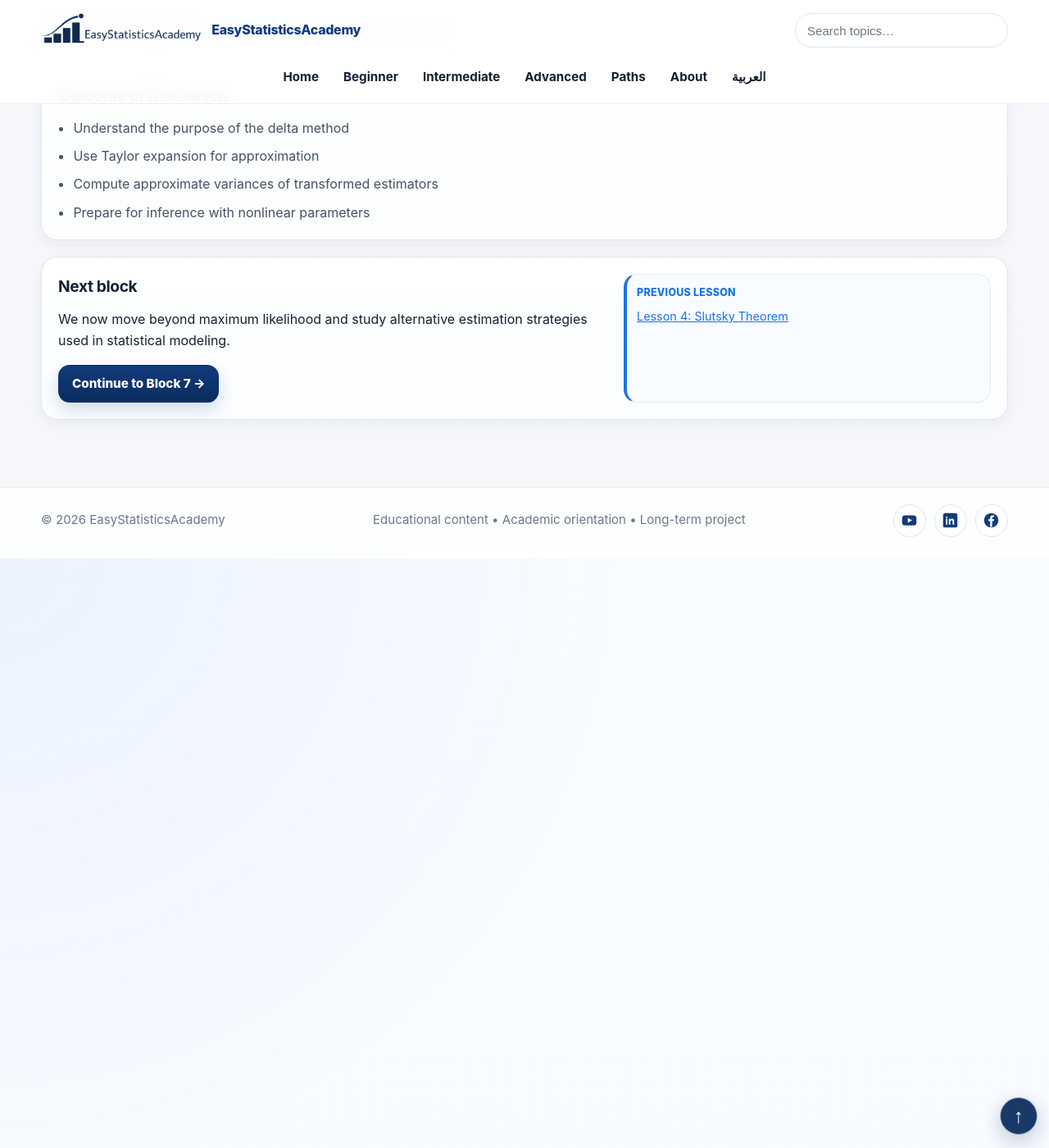
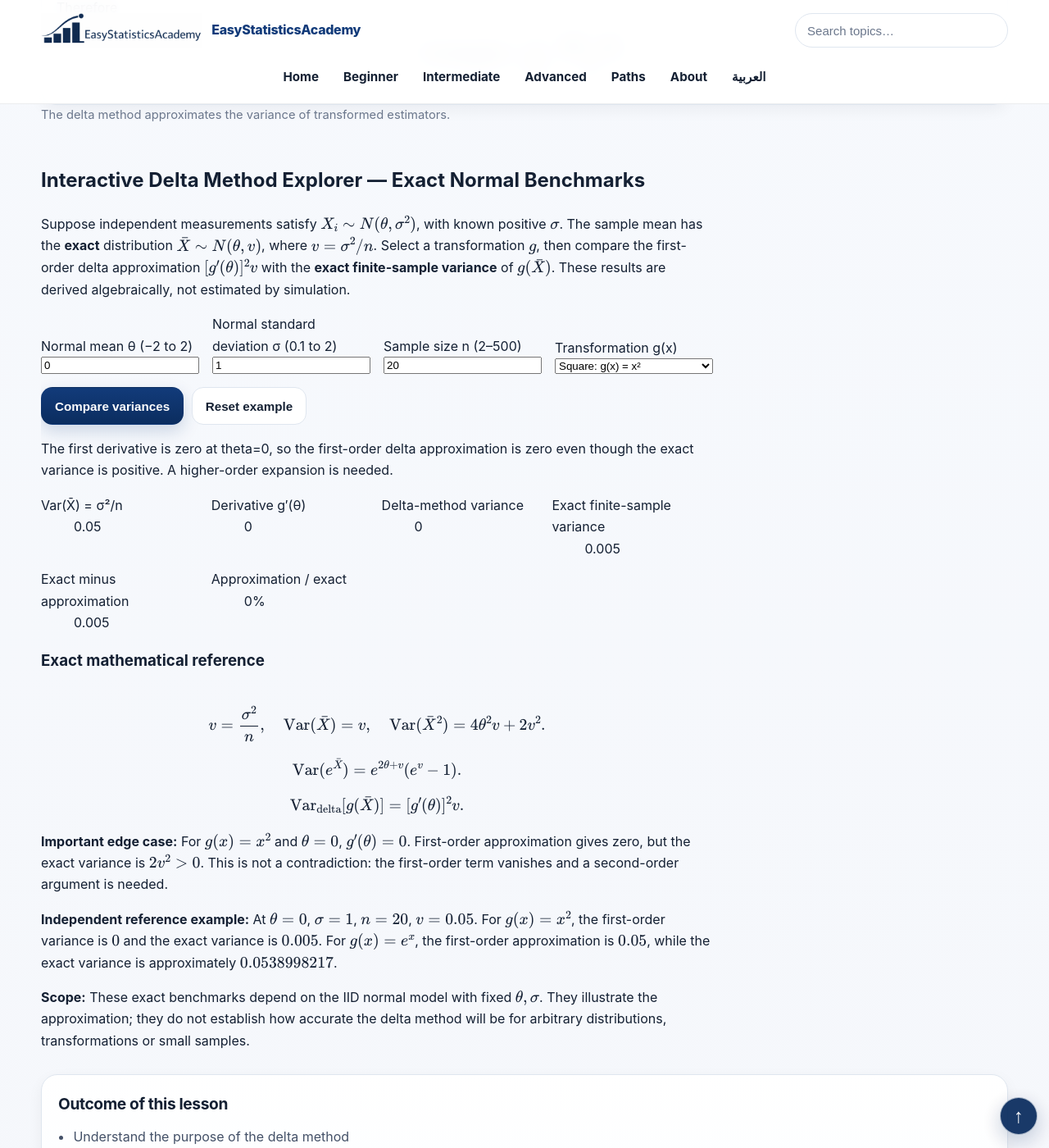
Before and after one commit to ammar-homaida-statistics/easystatisticsacademy, a Jekyll site: the page built from mathematical-statistics/asymptotic-theory/delta-method/index.md, in a window 1280 px wide and 1400 px high, scrolled down 2573 px. Shown: the whole window at 82% size. Built offline with Jekyll 4.4.1, drawn with Linux system fonts in a browser that asks for light colours.

Commit message:
Add accessible exact normal variance and delta approximation laboratory

```diff
--- a/mathematical-statistics/asymptotic-theory/delta-method/index.md
+++ b/mathematical-statistics/asymptotic-theory/delta-method/index.md
@@ -275,6 +276,62 @@ The delta method approximates the variance of transformed estimators.
 
 </section>
 
+<section class="section" aria-labelledby="esa-delta-title">
+<div class="content-narrow">
+<div class="concept-box" id="esa-delta-lab" style="max-width:100%;min-width:0;overflow-x:clip;overflow-wrap:anywhere">
+<h2 id="esa-delta-title">Interactive Delta Method Explorer — Exact Normal Benchmarks</h2>
+<p>Suppose independent measurements satisfy \(X_i\sim N(\theta,\sigma^2)\), with known positive \(\sigma\).
+The sample mean has the <strong>exact</strong> distribution \(\bar X\sim N(\theta,v)\), where \(v=\sigma^2/n\).
+Select a transformation \(g\), then compare the first-order delta approximation
+\([g'(\theta)]^2v\) with the <strong>exact finite-sample variance</strong> of \(g(\bar X)\).
+These results are derived algebraically, not estimated by simulation.</p>
+<div style="display:grid;grid-template-columns:repeat(auto-fit,minmax(min(100%,190px),1fr));gap:1rem;align-items:end">
+<label for="esa-delta-theta">Normal mean θ (−2 to 2)
+<input id="esa-delta-theta" type="number" value="0" min="-2" max="2" step="0.1" inputmode="decimal" style="display:block;width:100%;min-width:0"></label>
+<label for="esa-delta-sigma">Normal standard deviation σ (0.1 to 2)
+<input id="esa-delta-sigma" type="number" value="1" min="0.1" max="2" step="0.1" inputmode="decimal" style="display:block;width:100%;min-width:0"></label>
+<label for="esa-delta-n">Sample size n (2–500)
+<input id="esa-delta-n" type="number" value="20" min="2" max="500" step="1" inputmode="numeric" style="display:block;width:100%;min-width:0"></label>
+<label for="esa-delta-transform">Transformation g(x)
+<select id="esa-delta-transform" style="display:block;width:100%;min-width:0">
+<option value="identity">Identity: g(x) = x</option>
+<option value="square" selected>Square: g(x) = x²</option>
+<option value="exponential">Exponential: g(x) = exp(x)</option>
+</select></label>
+</div>
+<div style="display:flex;gap:.6rem;flex-wrap:wrap;margin:1rem 0">
+<button class="btn" id="esa-delta-run" type="button">Compare variances</button>
+<button class="btn btn-outline" id="esa-delta-reset" type="button">Reset example</button>
+</div>
+<p id="esa-delta-status" role="status" aria-live="polite"></p>
+<dl style="display:grid;grid-template-columns:repeat(auto-fit,minmax(min(100%,175px),1fr));gap:.7rem">
+<div><dt>Var(X̄) = σ²/n</dt><dd id="esa-delta-variance-input">—</dd></div>
+<div><dt>Derivative g′(θ)</dt><dd id="esa-delta-derivative">—</dd></div>
+<div><dt>Delta-method variance</dt><dd id="esa-delta-approx">—</dd></div>
+<div><dt>Exact finite-sample variance</dt><dd id="esa-delta-exact">—</dd></div>
+<div><dt>Exact minus approximation</dt><dd id="esa-delta-difference">—</dd></div>
+<div><dt>Approximation / exact</dt><dd id="esa-delta-relative">—</dd></div>
+</dl>
+<h3>Exact mathematical reference</h3>
+<div class="esa-math-ltr" dir="ltr" role="region" aria-label="Exact transformed-normal variances" tabindex="0" style="max-width:100%;overflow-x:auto">
+\[
+v=\frac{\sigma^2}{n},\quad
+\operatorname{Var}(\bar X)=v,\quad
+\operatorname{Var}(\bar X^{2})=4\theta^2v+2v^2.
+\]
+\[
+\operatorname{Var}(e^{\bar X})=
+e^{2\theta+v}(e^v-1).
+\]
+\[
+\operatorname{Var}_{\text{delta}}[g(\bar X)]=[g'(\theta)]^2v.
+\]
+</div>
+<p><strong>Important edge case:</strong> For \(g(x)=x^2\) and \(\theta=0\), \(g'(\theta)=0\). First-order approximation gives zero, but the exact variance is \(2v^2>0\). This is not a contradiction: the first-order term vanishes and a second-order argument is needed.</p>
+<p><strong>Independent reference example:</strong> At \(\theta=0\), \(\sigma=1\), \(n=20\), \(v=0.05\). For \(g(x)=x^2\), the first-order variance is \(0\) and the exact variance is \(0.005\). For \(g(x)=e^x\), the first-order approximation is \(0.05\), while the exact variance is approximately \(0.0538998217\).</p>
+<p><strong>Scope:</strong> These exact benchmarks depend on the IID normal model with fixed \(\theta,\sigma\). They illustrate the approximation; they do not establish how accurate the delta method will be for arbitrary distributions, transformations or small samples.</p>
+</div></div></section>
+
 <section class="section section-slim">
 
 <div class="callout">
@@ -336,3 +393,4 @@ Lesson 4: Slutsky Theorem
 </div>
 
 </section>
+<script src="/js/delta-method-normal-explorer.js" defer></script>
```
Also changed, not shown: other parts of mathematical-statistics/asymptotic-theory/delta-method/index.md (+1 -0 lines).
